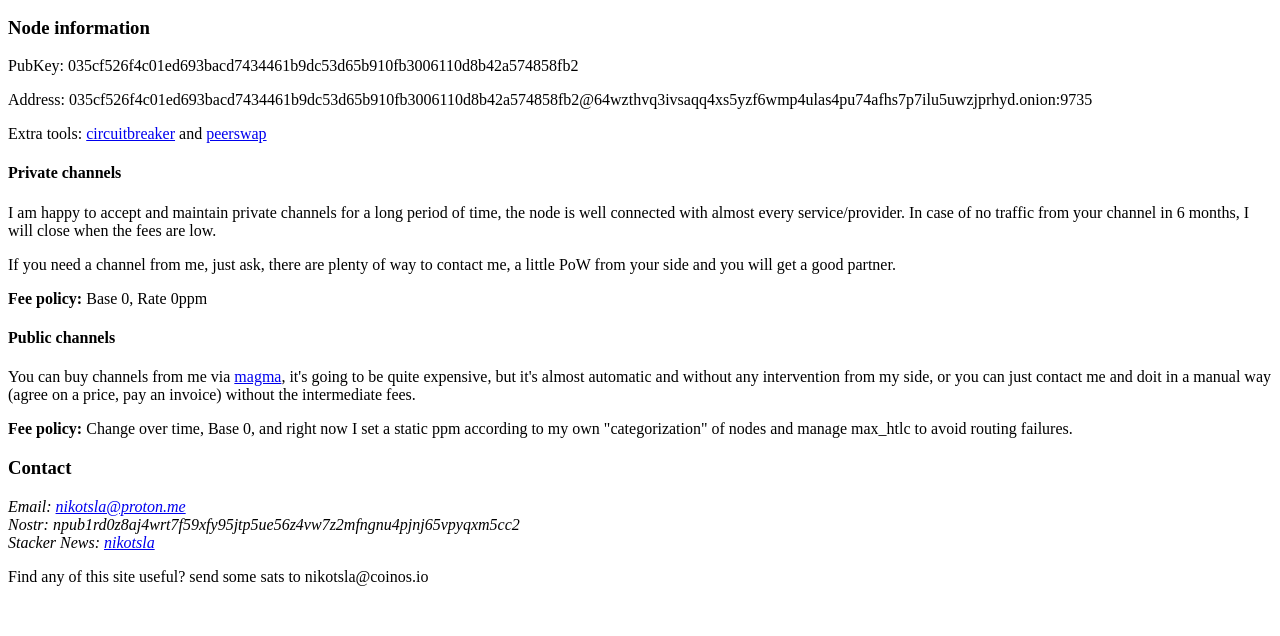
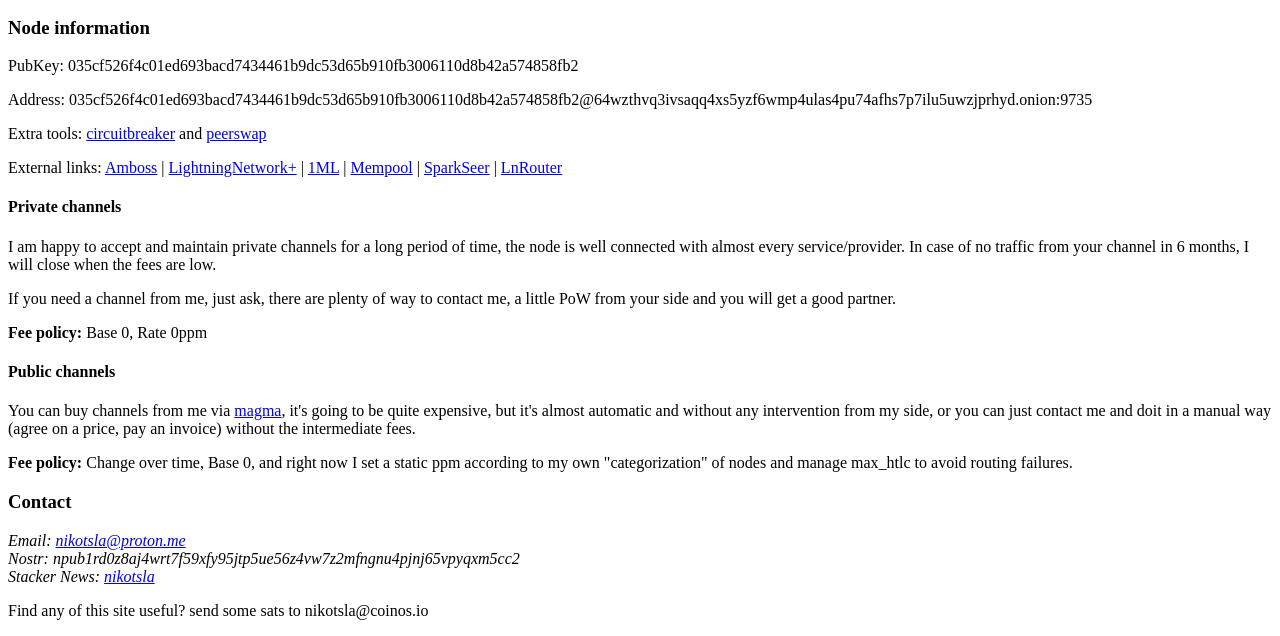
Before and after one commit to nikotsla/nikotsla.github.io, a plain HTML site: page index.html in a window 1280 px wide. Shown: the part 201-837 px from the top of the page. Before the commit the page ends 803 px from the top, so only its background shows below. Drawn offline with Linux system fonts and the light colour scheme.

Commit message:
Update index.html

```diff
--- a/index.html
+++ b/index.html
@@ -23,6 +23,7 @@
             <p>PubKey: 035cf526f4c01ed693bacd7434461b9dc53d65b910fb3006110d8b42a574858fb2</p>
             <p>Address: 035cf526f4c01ed693bacd7434461b9dc53d65b910fb3006110d8b42a574858fb2@64wzthvq3ivsaqq4xs5yzf6wmp4ulas4pu74afhs7p7ilu5uwzjprhyd.onion:9735</p>
             <p>Extra tools: <a href="https://github.com/lightningequipment/circuitbreaker">circuitbreaker</a> and <a href="https://github.com/ElementsProject/peerswap">peerswap</a></p>
+            <p>External links: <a href="https://amboss.space/node/035cf526f4c01ed693bacd7434461b9dc53d65b910fb3006110d8b42a574858fb2">Amboss</a> | <a href="https://lightningnetwork.plus/nodes/035cf526f4c01ed693bacd7434461b9dc53d65b910fb3006110d8b42a574858fb2">LightningNetwork+</a> | <a href="https://1ml.com/node/035cf526f4c01ed693bacd7434461b9dc53d65b910fb3006110d8b42a574858fb2">1ML</a> | <a href="https://mempool.space/lightning/node/035cf526f4c01ed693bacd7434461b9dc53d65b910fb3006110d8b42a574858fb2">Mempool</a> | <a href="https://sparkseer.space/node/035cf526f4c01ed693bacd7434461b9dc53d65b910fb3006110d8b42a574858fb2">SparkSeer</a> | <a href="https://lnrouter.app/node/035cf526f4c01ed693bacd7434461b9dc53d65b910fb3006110d8b42a574858fb2">LnRouter</a></p>
             <h4>Private channels</h4>
             <p>I am happy to accept and maintain private channels for a long period of time, the node is well connected with almost every service/provider. In case of no traffic from your channel in 6 months, I will close when the fees are low.</p>
             <p>If you need a channel from me, just ask, there are plenty of way to contact me, a little PoW from your side and you will get a good partner.</p>
```
